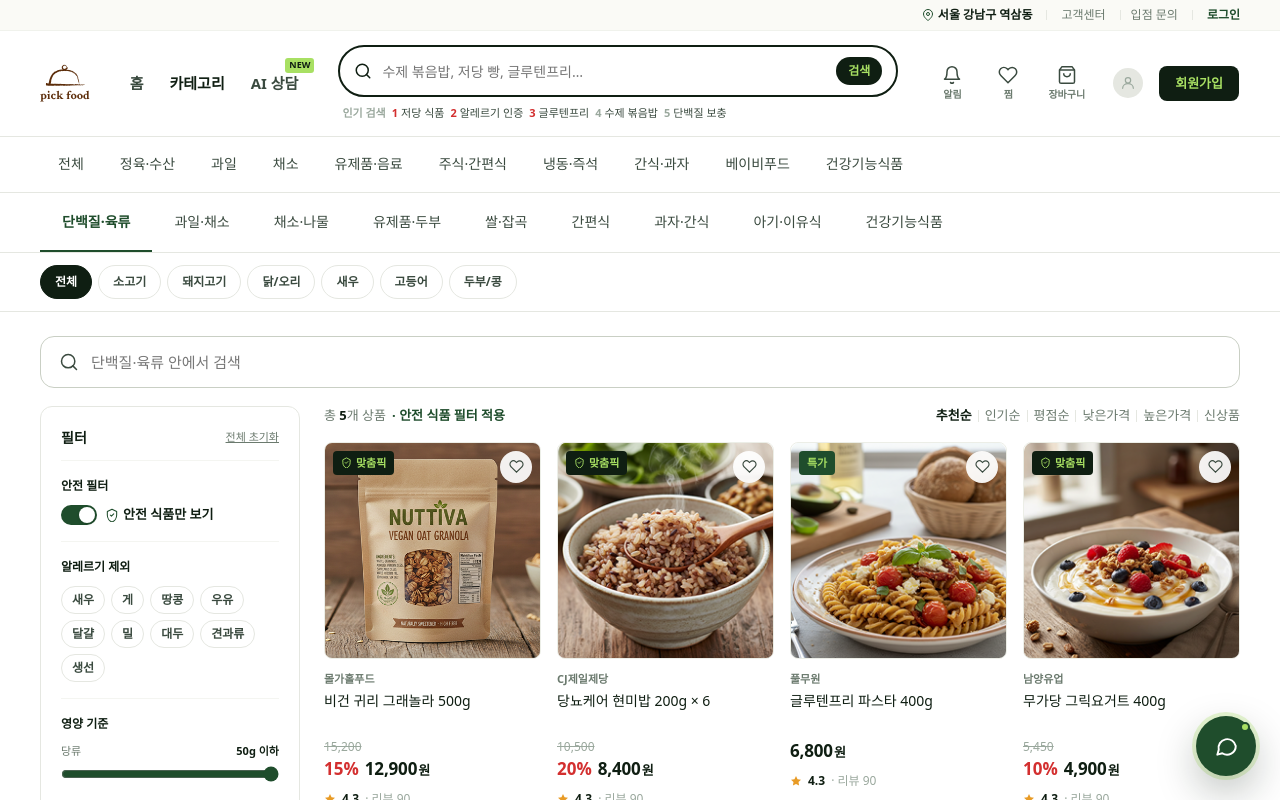
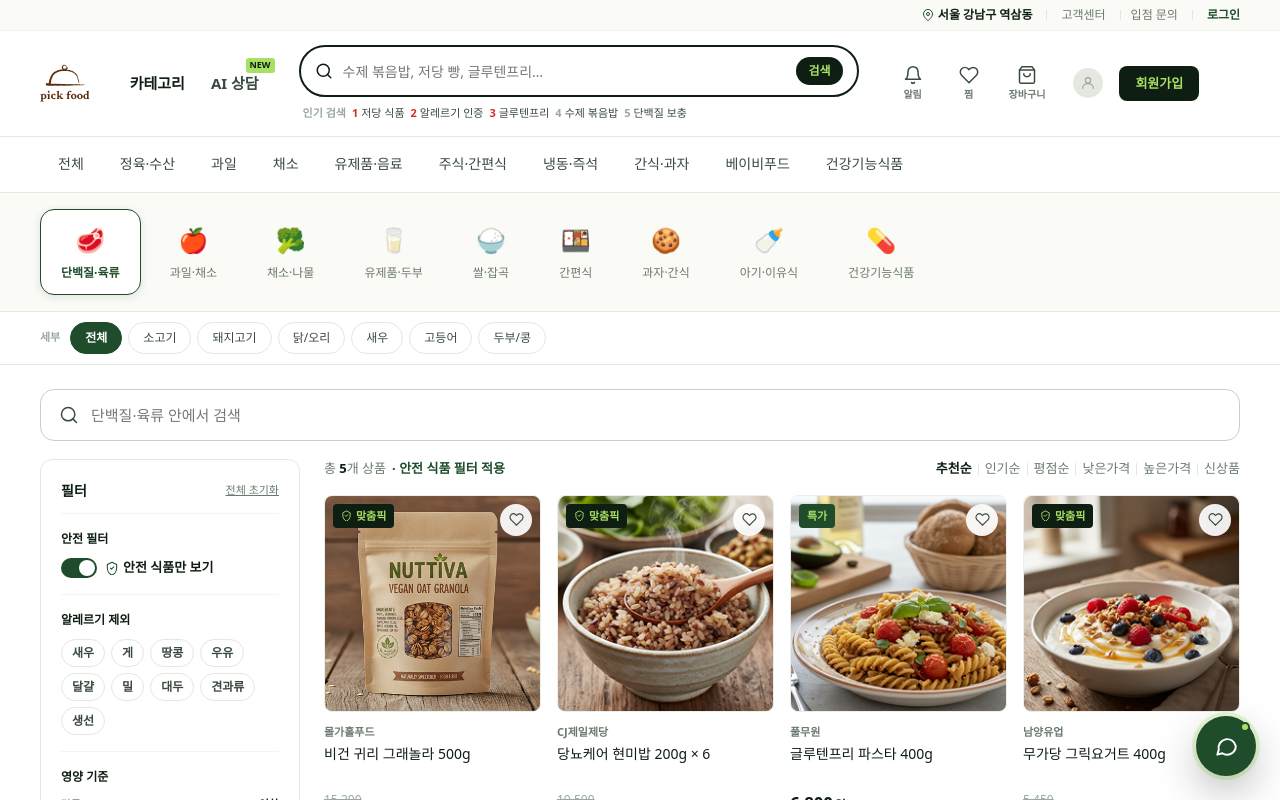
Before and after one commit to pick-food/PickFood, a React (Vite) app: page / in a window 1280 px wide. Both pictures are taken after a click on the button "장바구니". Shown: the top 800 px of the page. Built offline with nearby package versions, Linux system fonts and the light colour scheme; a web font is replaced by a local one.

Commit message:
fix: 로그인에 휴대폰 번호 추가

```diff
--- a/src/App.tsx
+++ b/src/App.tsx
@@ -90,7 +90,7 @@
           </>
         ) : (
           <div className="flex-1 flex flex-col">
-            {page === "main"           && <MainPage onProductClick={handleProductClick} />}
+            {page === "main"           && <MainPage onProductClick={handleProductClick} onSignup={() => goTo("signup")} onGoToProduct={() => goTo("product")} />}
             {page === "login"          && (
               <LoginPage
                 onSuccess={() => goTo("main")}
--- a/src/features/allergen/services/allergenApi.ts
+++ b/src/features/allergen/services/allergenApi.ts
@@ -10,6 +10,7 @@
 export interface Allergen {
   id: string;
   name: string;
+  children?: Allergen[];
 }
 
 export interface AllergenGroup {
@@ -25,7 +26,9 @@
 
 // ── 알레르기 유발물질 목록 조회  GET /allergens ───────────────────────────────
 export async function getAllergens(): Promise<Allergen[]> {
-  const res = await apiClient.get<ApiResponse<Allergen[]>>("/allergens");
+  const res = await apiClient.get<ApiResponse<Allergen[]>>("/allergens", {
+    params: { legal_only: true },
+  });
   return res.data.data;
 }
 
--- a/src/features/auth/hooks/useSignup.ts
+++ b/src/features/auth/hooks/useSignup.ts
@@ -28,8 +28,9 @@
   const [password,       setPassword]       = useState("");
   const [confirmPw,      setConfirmPw]      = useState("");
   const [phone,          setPhone]          = useState("");
-  const [phoneCode,      setPhoneCode]      = useState("");
-  const [termsAgreed,    setTermsAgreed]    = useState(false);
+  const [phoneVerifyCode,          setPhoneVerifyCode]          = useState("");
+  const [phoneVerificationToken,  setPhoneVerificationToken]  = useState("");
+  const [termsAgreed,             setTermsAgreed]             = useState(false);
   const [showPassword,   setShowPassword]   = useState(false);
   const [showConfirmPw,  setShowConfirmPw]  = useState(false);
   const [nicknameStatus, setNicknameStatus] = useState<NicknameStatus>("idle");
@@ -88,7 +89,8 @@
     setLoading(true);
     setError(null);
     try {
-      await sendPhoneCodeApi(phone);
+      const code = await sendPhoneCodeApi(phone);
+      setPhoneVerifyCode(code);
       setPhoneStatus("sent");
     } catch {
       setError("휴대폰 인증번호 발송에 실패했습니다.");
@@ -99,15 +101,20 @@
 
   // ── 휴대폰 인증 완료  POST /auth/phone/verify ──────────────────────────────
   async function verifyPhoneCode() {
-    if (!phoneCode) return;
     setLoading(true);
     setError(null);
     try {
-      const verified = await verifyPhoneCodeApi(phone, phoneCode);
-      setPhoneStatus(verified ? "verified" : "sent");
-      if (!verified) setError("인증번호가 올바르지 않습니다.");
-    } catch {
-      setError("인증번호 확인에 실패했습니다.");
+      const result = await verifyPhoneCodeApi(phone);
+      if (result.verified) {
+        setPhoneStatus("verified");
+        if (result.token) setPhoneVerificationToken(result.token);
+      } else {
+        setPhoneStatus("sent");
+        setError("아직 SMS 인증이 완료되지 않았습니다.");
+      }
+    } catch (err: unknown) {
+      const msg = (err as { response?: { data?: { message?: string } } })?.response?.data?.message;
+      setError(msg ?? "인증 확인에 실패했습니다.");
     } finally {
       setLoading(false);
     }
@@ -120,6 +127,8 @@
     if (nicknameStatus !== "available")  { setError("닉네임 중복 검사를 해주세요."); return; }
     if (!email)                          { setError("이메일을 입력해주세요."); return; }
     if (emailStatus !== "verified")      { setError("이메일 인증을 완료해주세요."); return; }
+    if (!phone)                          { setError("휴대폰 번호를 입력해주세요."); return; }
+    if (phoneStatus !== "verified")      { setError("휴대폰 인증을 완료해주세요."); return; }
     if (!password)                       { setError("비밀번호를 입력해주세요."); return; }
     if (!passwordValid)                  { setError("비밀번호 형식이 올바르지 않습니다."); return; }
     if (!passwordMatch)                  { setError("비밀번호가 일치하지 않습니다."); return; }
@@ -134,7 +143,8 @@
         password,
         name,
         nickname,
-        phone: phone ? phone.replace(/-/g, "") : "01000000000",
+        phone: phone.replace(/-/g, ""),
+        phone_verification_token: phoneVerificationToken,
         term_ids: requiredTermIds,
       });
       setAuth(tokens);
@@ -154,7 +164,7 @@
     password, setPassword,
     confirmPw, setConfirmPw,
     phone, setPhone,
-    phoneCode, setPhoneCode,
+    phoneVerifyCode,
     termsAgreed, setTermsAgreed,
     showPassword, setShowPassword,
     showConfirmPw, setShowConfirmPw,
--- a/src/features/product/components/ProductPage.tsx
+++ b/src/features/product/components/ProductPage.tsx
@@ -9,15 +9,15 @@
 
 /* ── 정적 데이터 ─────────────────────────────────────────── */
 const MAIN_CATS = [
-  { id: 'protein', name: '단백질·육류' },
-  { id: 'fruit',   name: '과일·채소' },
-  { id: 'veg',     name: '채소·나물' },
-  { id: 'dairy',   name: '유제품·두부' },
-  { id: 'staple',  name: '쌀·잡곡' },
-  { id: 'ready',   name: '간편식' },
-  { id: 'snack',   name: '과자·간식' },
-  { id: 'baby',    name: '아기·이유식' },
-  { id: 'health',  name: '건강기능식품' },
+  { id: 'protein', name: '단백질·육류',   emoji: '🥩' },
+  { id: 'fruit',   name: '과일·채소',     emoji: '🍎' },
+  { id: 'veg',     name: '채소·나물',     emoji: '🥦' },
+  { id: 'dairy',   name: '유제품·두부',   emoji: '🥛' },
+  { id: 'staple',  name: '쌀·잡곡',      emoji: '🍚' },
+  { id: 'ready',   name: '간편식',        emoji: '🍱' },
+  { id: 'snack',   name: '과자·간식',     emoji: '🍪' },
+  { id: 'baby',    name: '아기·이유식',   emoji: '🍼' },
+  { id: 'health',  name: '건강기능식품',  emoji: '💊' },
 ];
 
 const SUBCATS: Record<string, string[]> = {
@@ -184,33 +184,46 @@
     <div style={{ background: '#fff', minHeight: '100vh', paddingBottom: 80 }}>
 
       {/* 카테고리 상단 레일 */}
-      <div style={{ background: '#fff', borderBottom: '1px solid #E5E7E1' }}>
-        <div style={{ maxWidth: 1280, margin: '0 auto', padding: '0 40px', display: 'flex', overflowX: 'auto' }}>
-          {MAIN_CATS.map(c => (
-            <button key={c.id} onClick={() => { setActiveCat(c.id); setActiveSub('전체'); }} style={{
-              padding: '18px 22px', fontFamily: 'inherit', fontSize: 14,
-              fontWeight: activeCat === c.id ? 700 : 500,
-              color: activeCat === c.id ? '#1F4D2C' : '#3A4A3F',
-              background: 'transparent', border: 'none', cursor: 'pointer',
-              borderBottom: '2px solid ' + (activeCat === c.id ? '#1F4D2C' : 'transparent'),
-              whiteSpace: 'nowrap', transition: 'color 160ms',
-            }}>{c.name}</button>
-          ))}
+      <div style={{ background: '#FAFAF6', borderBottom: '1px solid #E5E7E1' }}>
+        <div style={{ maxWidth: 1280, margin: '0 auto', padding: '16px 40px', display: 'flex', gap: 8, overflowX: 'auto' }} className="scrollbar-hide">
+          {MAIN_CATS.map(c => {
+            const active = activeCat === c.id;
+            return (
+              <button key={c.id} onClick={() => { setActiveCat(c.id); setActiveSub('전체'); }} style={{
+                display: 'flex', flexDirection: 'column', alignItems: 'center', gap: 6,
+                padding: '12px 20px', fontFamily: 'inherit',
+                background: active ? '#fff' : 'transparent',
+                border: active ? '1.5px solid #1F4D2C' : '1.5px solid transparent',
+                borderRadius: 14, cursor: 'pointer', whiteSpace: 'nowrap',
+                boxShadow: active ? '0 2px 8px rgba(31,77,44,0.12)' : 'none',
+                transition: 'all 160ms',
+                flexShrink: 0,
+              }}>
+                <span style={{ fontSize: 24 }}>{c.emoji}</span>
+                <span style={{
+                  fontSize: 12, fontWeight: active ? 700 : 500,
+                  color: active ? '#1F4D2C' : '#6B7A6E',
+                }}>{c.name}</span>
+              </button>
+            );
+          })}
         </div>
       </div>
 
       {/* 서브카테고리 레일 */}
       <div style={{ background: '#fff', borderBottom: '1px solid #E5E7E1' }}>
-        <div style={{ maxWidth: 1280, margin: '0 auto', padding: '12px 40px', display: 'flex', gap: 6, overflowX: 'auto' }}>
+        <div style={{ maxWidth: 1280, margin: '0 auto', padding: '10px 40px', display: 'flex', gap: 6, overflowX: 'auto', alignItems: 'center' }} className="scrollbar-hide">
+          <span style={{ fontSize: 11, fontWeight: 700, color: '#9AA89D', marginRight: 4, flexShrink: 0 }}>세부</span>
           {subs.map((s, i) => {
             const isActive = s === activeSub || (i === 0 && activeSub === '전체');
             return (
               <button key={s} onClick={() => setActiveSub(i === 0 ? '전체' : s)} style={{
-                padding: '7px 14px', borderRadius: 999,
-                border: '1px solid ' + (isActive ? '#0F1E12' : '#E5E7E1'),
-                background: isActive ? '#0F1E12' : '#fff',
+                padding: '6px 14px', borderRadius: 999,
+                border: '1px solid ' + (isActive ? '#1F4D2C' : '#E5E7E1'),
+                background: isActive ? '#1F4D2C' : '#fff',
                 color: isActive ? '#fff' : '#3A4A3F',
-                fontFamily: 'inherit', fontSize: 12, fontWeight: 600, cursor: 'pointer', whiteSpace: 'nowrap',
+                fontFamily: 'inherit', fontSize: 12, fontWeight: isActive ? 700 : 500,
+                cursor: 'pointer', whiteSpace: 'nowrap', transition: 'all 160ms', flexShrink: 0,
               }}>{s}</button>
             );
           })}
--- a/src/shared/Topbar/Topbar.tsx
+++ b/src/shared/Topbar/Topbar.tsx
@@ -141,7 +141,6 @@
           {/* 내비게이션 */}
           <nav style={{ display: 'flex', gap: 2 }}>
             {[
-              { id: 'all',     label: '홈' },
               { id: 'product', label: '카테고리' },
               { id: 'ai',      label: 'AI 상담' },
             ].map(item => {
```
Also changed, not shown: src/features/allergen/hooks/useAllergens.ts (+8 -1 lines), src/features/auth/components/SignupPage.tsx (+61 -13 lines), src/features/auth/components/TermsModel.tsx (+4 -6 lines), src/features/auth/services/authApi.ts (+10 -7 lines), src/features/main/components/MainPage.tsx (+8 -3 lines).
